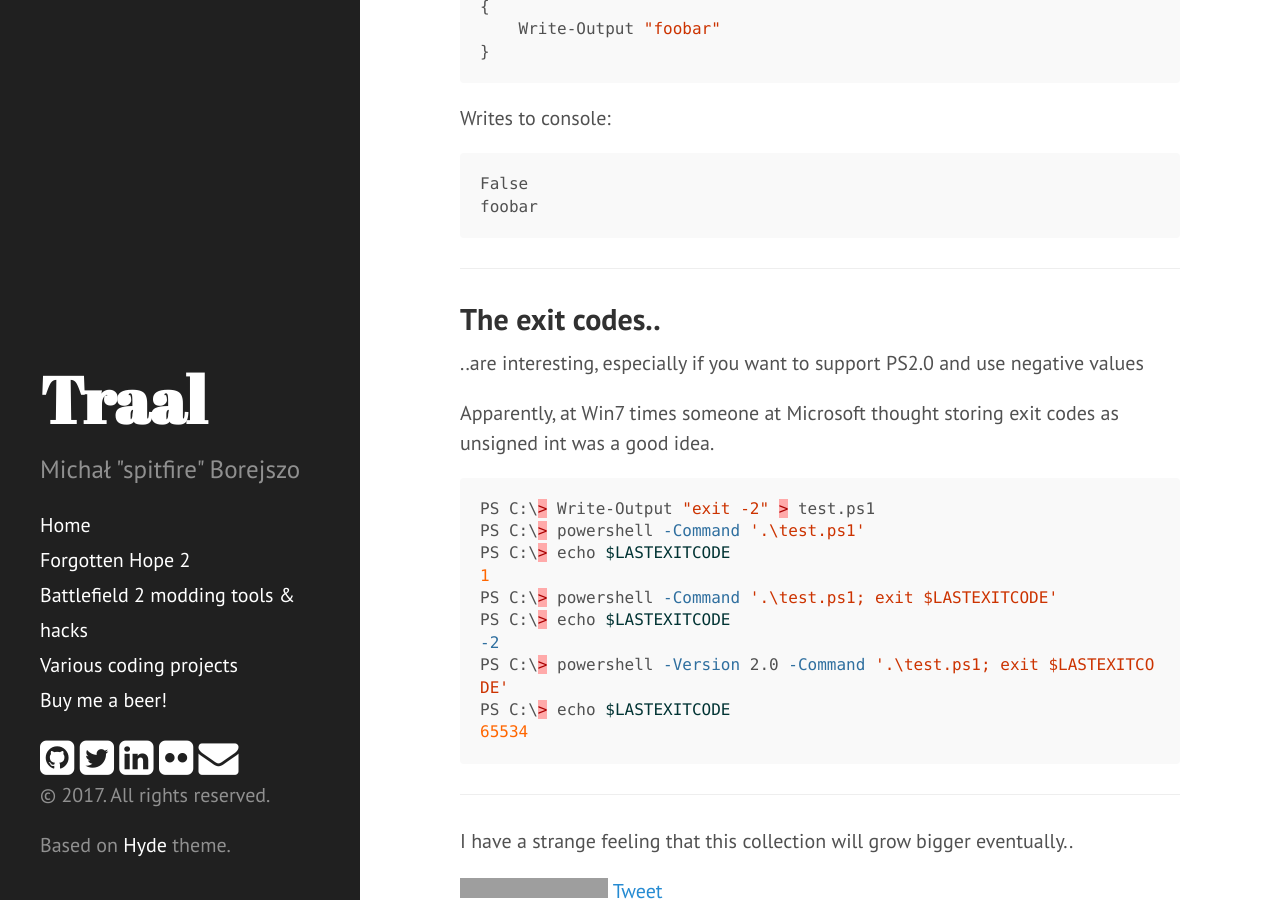
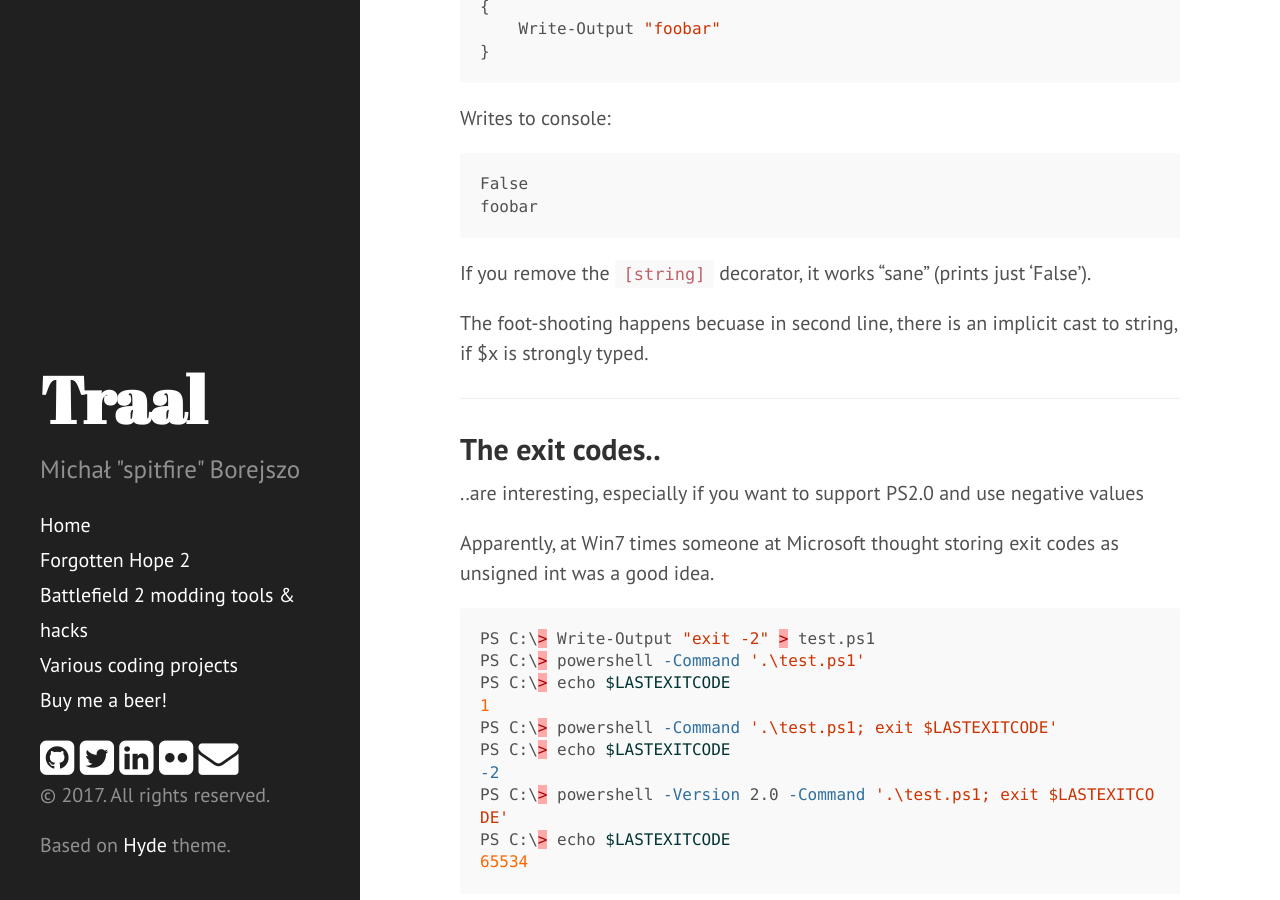
Before and after one commit to spitfire05/spitfire05.github.io, a Jekyll site: the page built from _posts/2017-04-13-shoot-yourself-in-the-foot-with-powershell.md, in a window 1280 px wide and 900 px high, scrolled down 543 px. Built offline with Jekyll 4.4.1, drawn with Linux system fonts in a browser that asks for light colours; nearby versions of some CDN libraries; comment, search, counter and statistics services are not loaded; grey boxes are pictures that could not be loaded.

Commit message:
Update 2017-04-13-shoot-yourself-in-the-foot-with-powershell.md

````diff
--- a/_posts/2017-04-13-shoot-yourself-in-the-foot-with-powershell.md
+++ b/_posts/2017-04-13-shoot-yourself-in-the-foot-with-powershell.md
@@ -29,6 +29,10 @@ False
 foobar
 ```
 
+If you remove the `[string]` decorator, it works "sane" (prints just 'False').
+
+The foot-shooting happens becuase in second line, there is an implicit cast to string, if $x is strongly typed.
+
 ***
 
 ## The exit codes..
````
